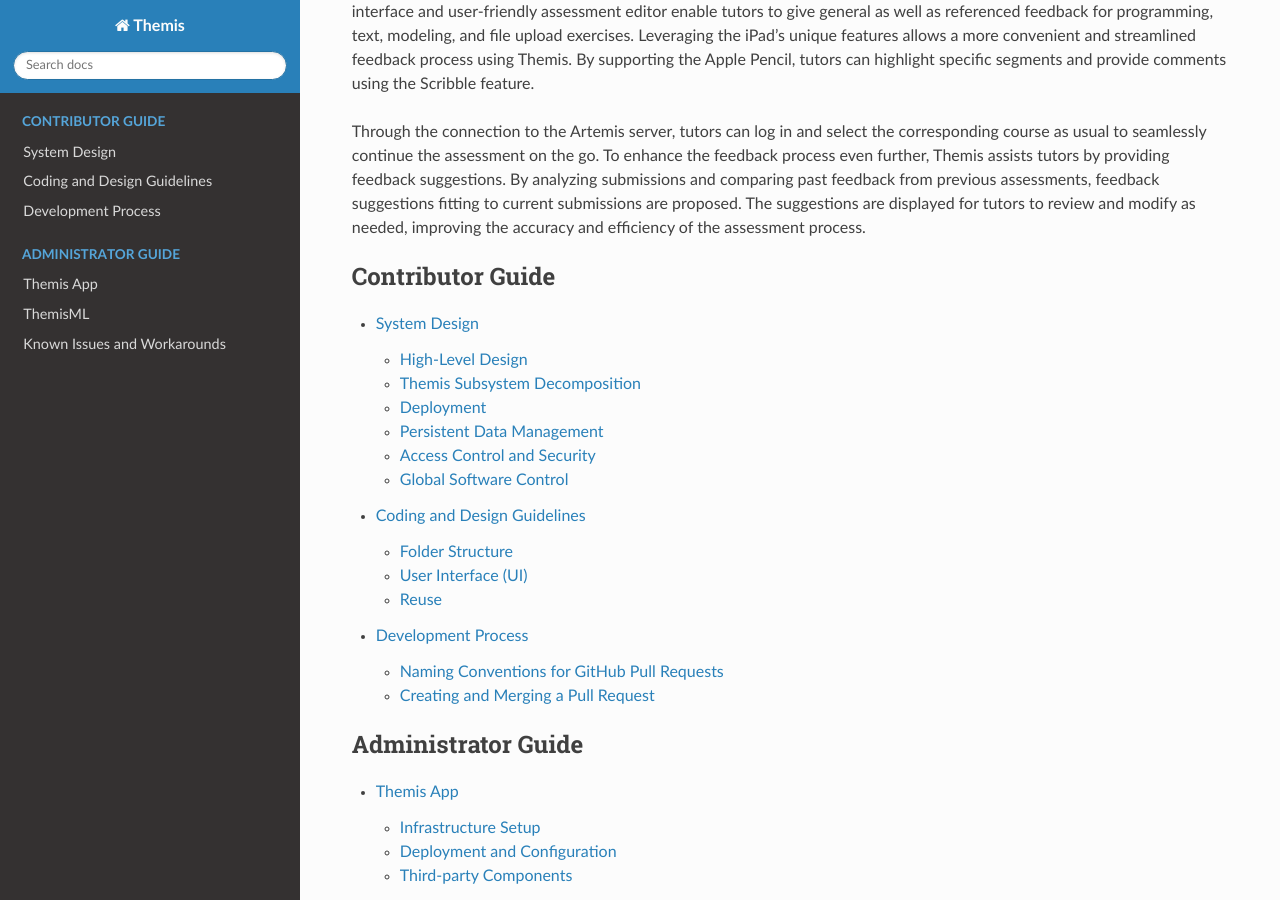
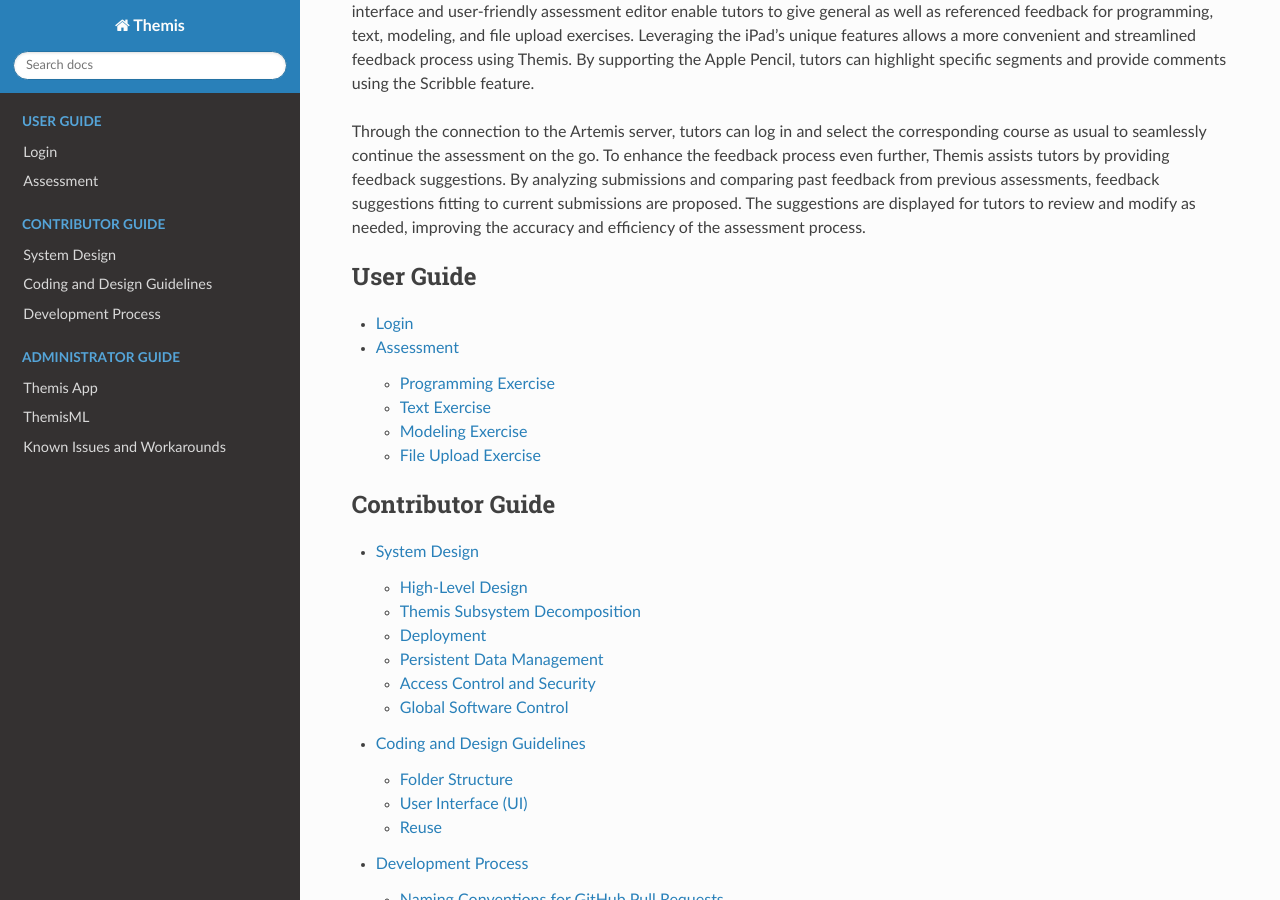
Before and after one commit to ls1intum/Themis, a Sphinx documentation site: the page built from docs/index.rst, in a window 1280 px wide and 900 px high, scrolled down 409 px. Built offline with Sphinx 7.4.7 and the Read the Docs theme 2.0.0, drawn with Linux system fonts in a browser that asks for light colours.

Commit message:
Initialize user guide structure

```diff
--- a/docs/index.rst
+++ b/docs/index.rst
@@ -29,6 +29,14 @@ suggestions fitting to current submissions are proposed. The suggestions are dis
 as needed, improving the accuracy and efficiency of the assessment process.
 
 .. toctree::
+    :caption: User Guide
+    :includehidden:
+    :maxdepth: 2
+
+    user/login
+    user/assessment-overview/assessment-overview
+
+.. toctree::
     :caption: Contributor Guide
     :includehidden:
     :maxdepth: 2
--- /dev/null
+++ b/docs/user/file-upload-assessment/file-upload-assessment.rst
@@ -0,0 +1,2 @@
+File Upload Exercise
+====================
--- /dev/null
+++ b/docs/user/login.rst
@@ -0,0 +1,2 @@
+Login
+=====
--- /dev/null
+++ b/docs/user/modeling-assessment/modeling-assessment.rst
@@ -0,0 +1,2 @@
+Modeling Exercise
+=================
--- /dev/null
+++ b/docs/user/programming-assessment/programming-assessment.rst
@@ -0,0 +1,2 @@
+Programming Exercise
+====================
--- /dev/null
+++ b/docs/user/text-assessment/text-assessment.rst
@@ -0,0 +1,2 @@
+Text Exercise
+=============
```
Also changed, not shown: docs/user/assessment-overview/assessment-overview.rst (added, +13 -0 lines).
